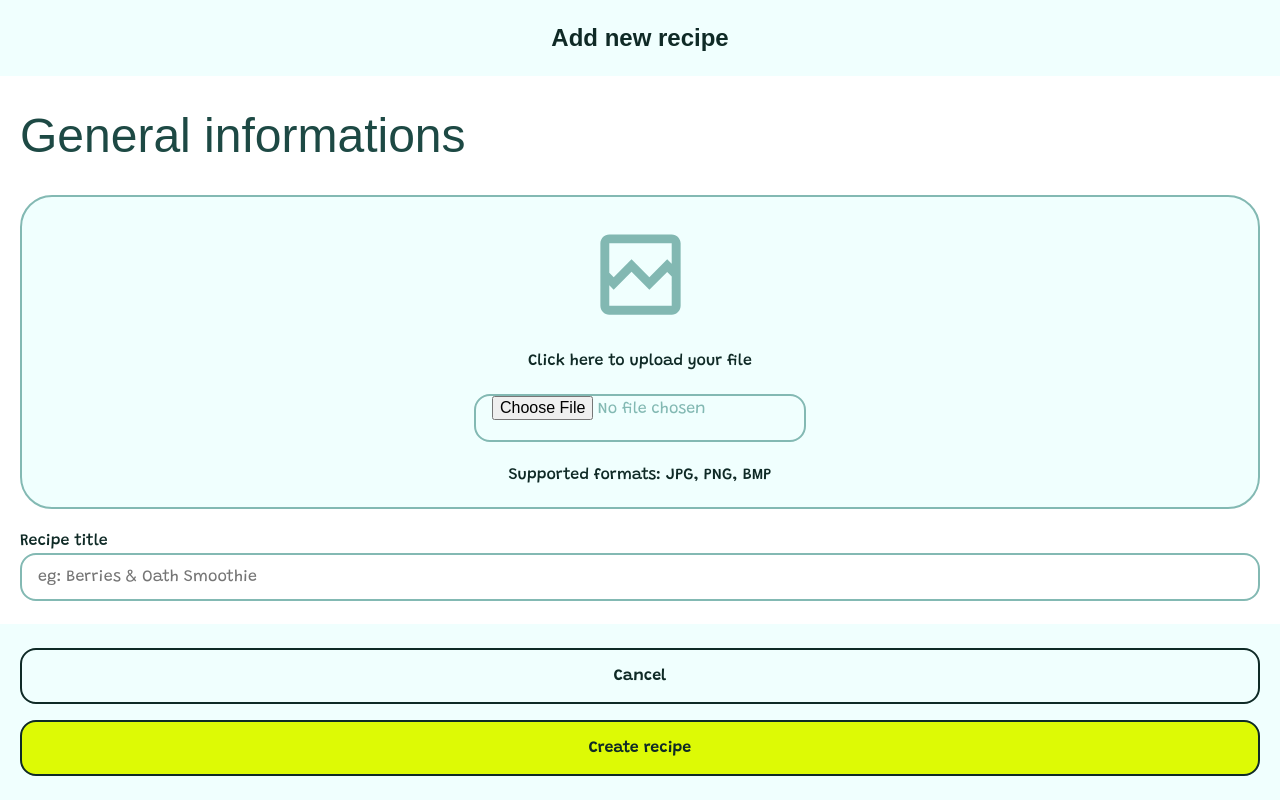
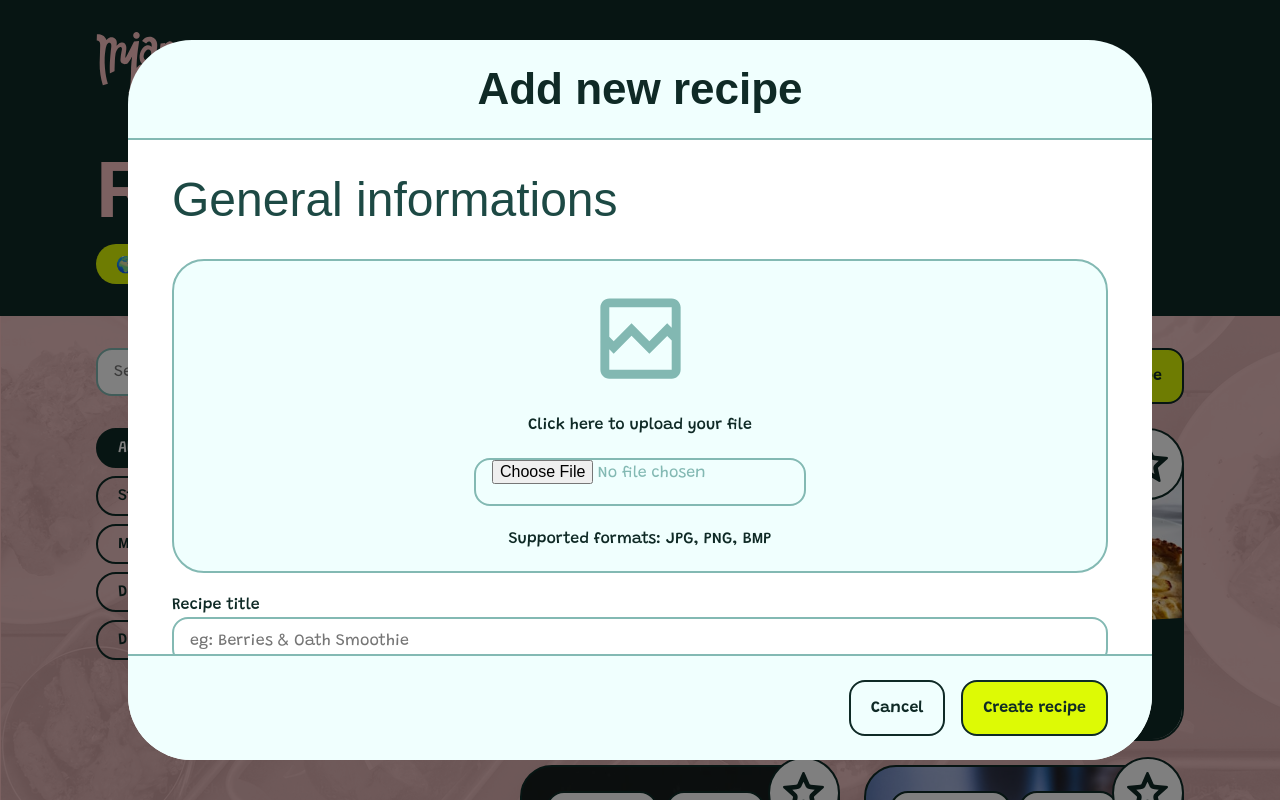
Before and after one commit to Feonark/ECF-FRONT-END, a React (Vite) app in the folder miamiam-ecffront-thivel/: page / in a window 1280 px wide. Both pictures are taken after a click on the button "Create recipe". Shown: the top 800 px of the page. Built offline with nearby package versions, Linux system fonts and the light colour scheme; a web font is replaced by a local one.

Commit message:
form css done

```diff
--- a/miamiam-ecffront-thivel/src/components/FormModal/FormModal.css
+++ b/miamiam-ecffront-thivel/src/components/FormModal/FormModal.css
@@ -7,6 +7,7 @@
   background: var(--primary--background);
   z-index: 1000;
   padding-block: 24px;
+  border-bottom: 2px solid var(--primary--faded);
 }
 
 .form {
@@ -32,6 +33,7 @@
   display: flex;
   flex-direction: column;
   gap: 4px;
+  width: 100%;
 }
 
 .upload-input {
@@ -78,4 +80,21 @@
   padding-inline: 20px;
   gap: 16px;
   z-index: 1000;
+  border-top: 2px solid var(--primary--faded);
 }
+
+@media screen and (min-width: 768px) {
+  .form {
+    padding-inline: 44px;
+  }
+
+  .form__input-group {
+    flex-direction: row;
+  }
+
+  .modal-footer {
+    flex-direction: row;
+    justify-content: flex-end;
+    padding-inline: 44px;
+  }
+}
--- a/miamiam-ecffront-thivel/src/index.css
+++ b/miamiam-ecffront-thivel/src/index.css
@@ -195,6 +195,10 @@
     font-size: 8rem;
   }
 
+  h2 {
+    font-size: 4.4rem;
+  }
+
   h3 {
     font-size: 4.8rem;
   }
--- a/miamiam-ecffront-thivel/src/pages/Home/Home.css
+++ b/miamiam-ecffront-thivel/src/pages/Home/Home.css
@@ -186,6 +186,7 @@
 
   .origin-cat__buttons {
     padding-inline: 44px;
+    max-width: 100vw;
   }
 
   .home-main {
@@ -241,7 +242,6 @@
 }
 
 @media screen and (min-width: 1280px) {
-
   .home-logo {
     padding-left: 96px;
   }
@@ -269,6 +269,18 @@
   }
 
   .recipe-cards__grid {
-    grid-template-columns: repeat(2, 1fr); /* 2 cartes dans la première ligne */
+    grid-template-columns: repeat(2, 1fr);
+  }
+
+  .modal {
+    position: absolute;
+    z-index: 999;
+    top: 50%;
+    left: 50%;
+    width: 1024px;
+    max-height: 90%;
+    overflow-y: auto;
+    transform: translate(-50%, -50%);
+    border-radius: 64px;
   }
 }
```
